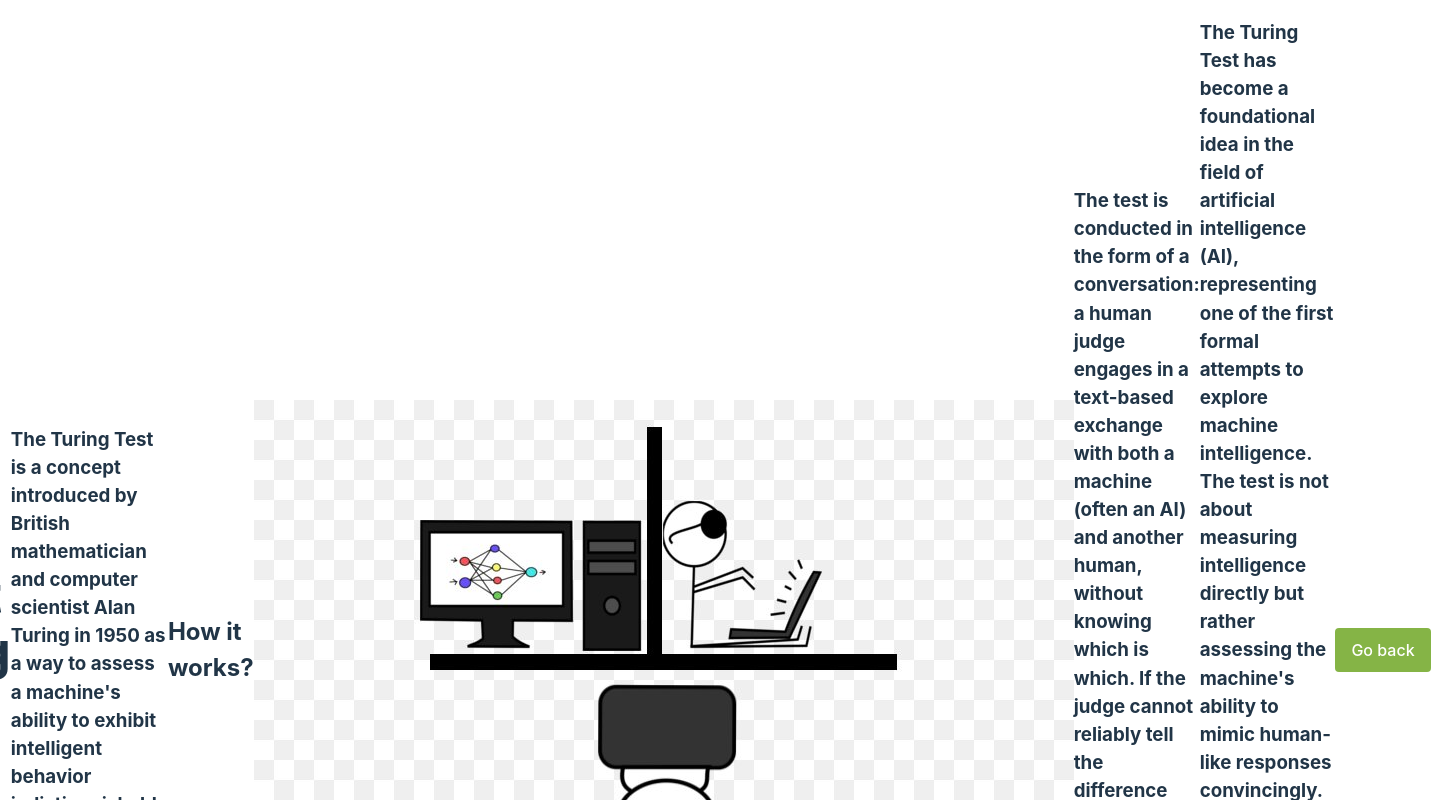
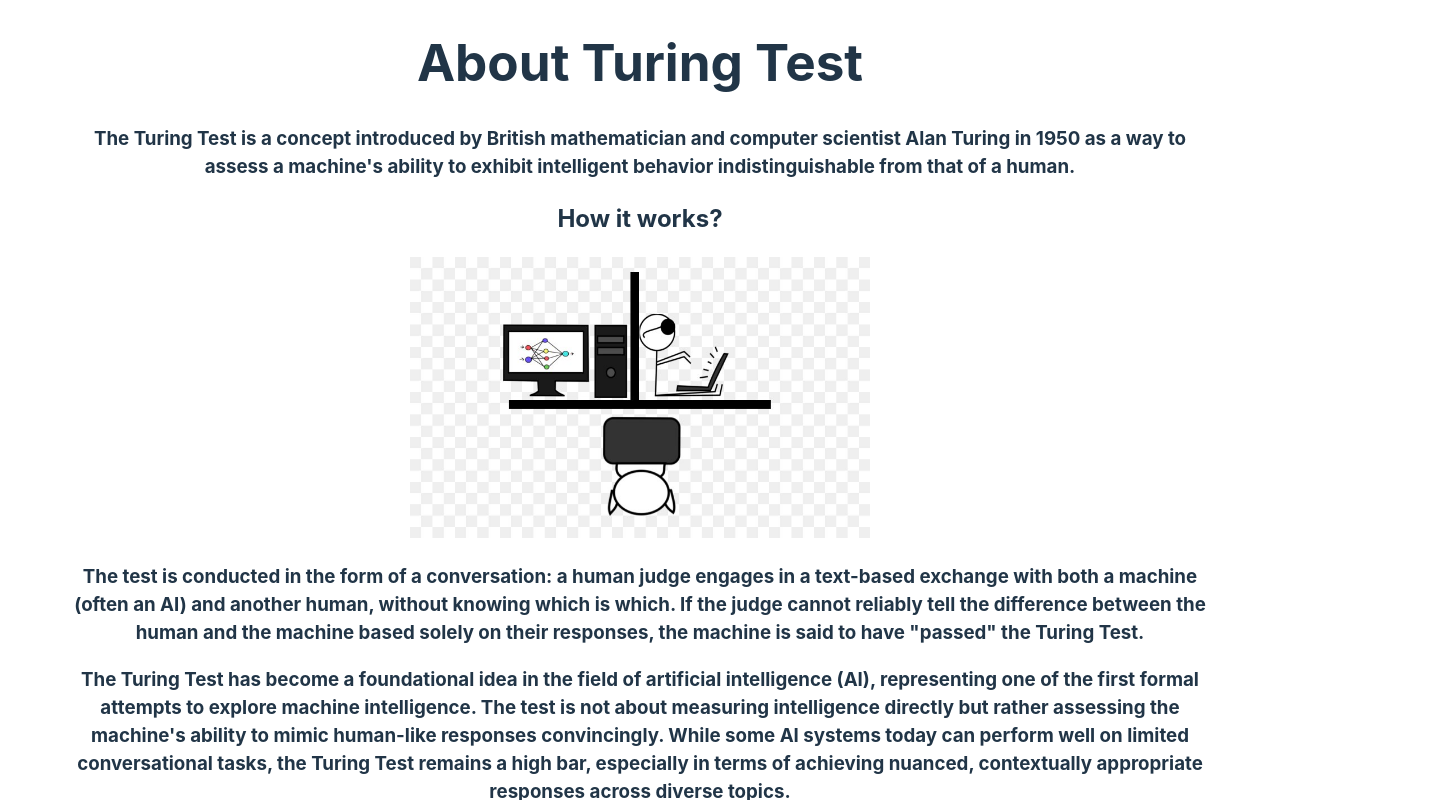
Before and after one commit to SzupanBurliga/TuringTest, a React (Vite) app in the folder turingtest-frontend/: page /TuringTest in a window 1280 px wide. Shown: the top 800 px of the page, 1431 px wide, since content can reach past the window. Built offline with nearby package versions, Linux system fonts and the light colour scheme.

Commit message:
changed styles

```diff
--- a/turingtest-frontend/src/TitlePage.jsx
+++ b/turingtest-frontend/src/TitlePage.jsx
@@ -1,5 +1,6 @@
 import React from "react";
 import { useNavigate } from "react-router-dom";
+
 
 function TitlePage() {
     const navigate = useNavigate();
@@ -10,12 +11,12 @@ function TitlePage() {
                 <h1>Are You Human?</h1>
                 <h3>Chat with someone for two minutes,
                     and try to figure out if it was a fellow human or an AI bot.</h3>
-
                 <h3>Think you can tell the difference?</h3>
                 <button onClick={() => navigate("/MainView")}>Go to Chat</button>
                 <button onClick={() => navigate("/TuringTest")}>About Turing Test</button>
             </div>
         </div>
+
     );
 }
 
--- a/turingtest-frontend/src/TuringTest.jsx
+++ b/turingtest-frontend/src/TuringTest.jsx
@@ -1,10 +1,13 @@
 import React from "react";
 import { useNavigate } from "react-router-dom";
+import "./turing.css";
 
 function TuringTest() {
   const navigate = useNavigate();
   return (
-    <div className="main-page">
+
+    <div className="MainTuring">
+
       <h1>About Turing Test</h1>
       <h3>
         The Turing Test is a concept introduced by British mathematician and
@@ -33,8 +36,7 @@ function TuringTest() {
         Turing Test remains a high bar, especially in terms of achieving
         nuanced, contextually appropriate responses across diverse topics.
       </h3>
-
-      <button onClick={() => navigate("/")}>Go back</button>
+        <button onClick={() => navigate("/")}>Go back</button>
     </div>
   );
 }
--- /dev/null
+++ b/turingtest-frontend/src/turing.css
@@ -0,0 +1,13 @@
+.MainTuring{
+    text-align: center;
+    margin: auto;
+    width: 90%;
+    max-height: 95%;
+}
+.TuringButton{
+    margin-bottom: 3vh;
+}
+img{
+    width: 40%;
+    height: 25%;
+}
```
Lines whose indentation alone changed are shown as unchanged.
